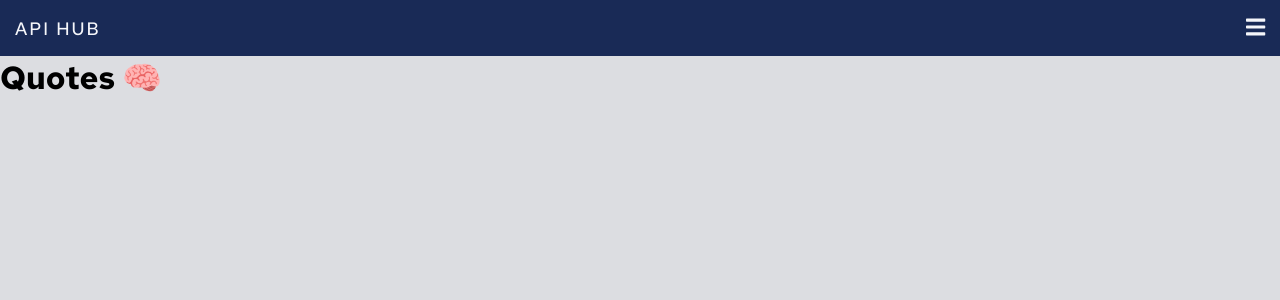
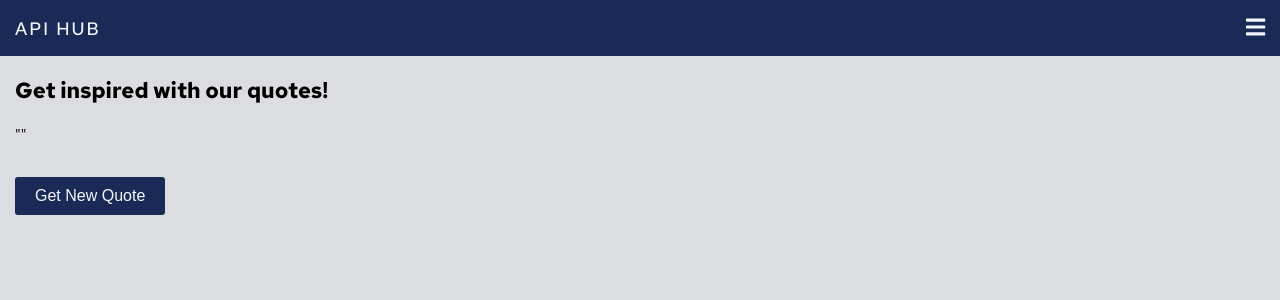
Before and after one commit to JalalMallah/API-All-In-One, a React (Create React App) app: page /quotes in a window 1280 px wide. Shown: the top 300 px of the page. Built offline with nearby package versions, Linux system fonts and the light colour scheme; no server answers.

Commit message:
feat: create Quotes component

```diff
--- a/src/components/App.js
+++ b/src/components/App.js
@@ -2,6 +2,7 @@ import React from 'react';
 import { Route, Switch } from 'react-router-dom';
 
 import Header from 'components/Header/Header';
+
 import Home from 'components/views/Home/Home';
 import Quotes from 'components/views/Quotes/Quotes';
 import Weather from 'components/views/Weather/Weather';
--- a/src/components/views/Quotes/Quotes.js
+++ b/src/components/views/Quotes/Quotes.js
@@ -1,5 +1,95 @@
-import React from 'react';
+import React, { useEffect, useState } from 'react';
+
+import styled from 'styled-components';
+
+const URL = 'https://type.fit/api/quotes';
 
 export default function Quotes() {
-  return <h1>Quotes 🧠</h1>;
+  const [quote, setQuote] = useState('');
+  const [author, setAuthor] = useState('');
+
+  const generateRandomQuote = async () => {
+    const quotes = await getQuotes();
+    const quotesCount = quotes.length;
+    const randomIndex = ~~(Math.random() * quotesCount);
+    const quote = quotes[randomIndex];
+    setQuote(quote.text);
+    setAuthor(quote.author);
+  };
+
+  const getQuotes = async () => {
+    const res = await fetch(URL);
+    const data = await res.json();
+    return data;
+  };
+
+  useEffect(() => {
+    generateRandomQuote();
+  }, []);
+
+  return (
+    <QuotesWrapper>
+      <Title>Get inspired with our quotes!</Title>
+      <QuoteText>"{quote}"</QuoteText>
+      <QuoteAuthor>{author ?? 'Author Unknown'}</QuoteAuthor>
+      <Button onClick={generateRandomQuote}>Get New Quote</Button>
+    </QuotesWrapper>
+  );
 }
+
+const QuotesWrapper = styled.main`
+  padding: 1rem 1.5rem;
+
+  @media (min-width: 360px) {
+    padding: 2rem 1.5rem;
+  }
+`;
+
+const Title = styled.h1`
+  margin: 0 0 2rem;
+  font-size: 1.8rem;
+
+  @media (min-width: 360px) {
+    font-size: 2.2rem;
+  }
+`;
+
+const QuoteText = styled.p`
+  margin: 0 0 1rem;
+  font-size: 1.5rem;
+  line-height: 1.4;
+
+  @media (min-width: 360px) {
+    font-size: 1.6rem;
+  }
+`;
+
+const QuoteAuthor = styled.p`
+  margin: 0 0 1rem;
+  font-size: 1.4rem;
+  line-height: 1.4;
+  text-transform: uppercase;
+  letter-spacing: 1px;
+  text-align: right;
+
+  @media (min-width: 360px) {
+    font-size: 1.6rem;
+  }
+`;
+
+const Button = styled.button`
+  margin: 2rem 0 0;
+  padding: 1rem 2rem;
+  border: none;
+  border-radius: 3px;
+  outline: none;
+  background-color: var(--dark-blue);
+  color: var(--light-gray);
+  font-size: 1.5rem;
+  font-weight: 500;
+  cursor: pointer;
+
+  @media (min-width: 360px) {
+    font-size: 1.6rem;
+  }
+`;
```
